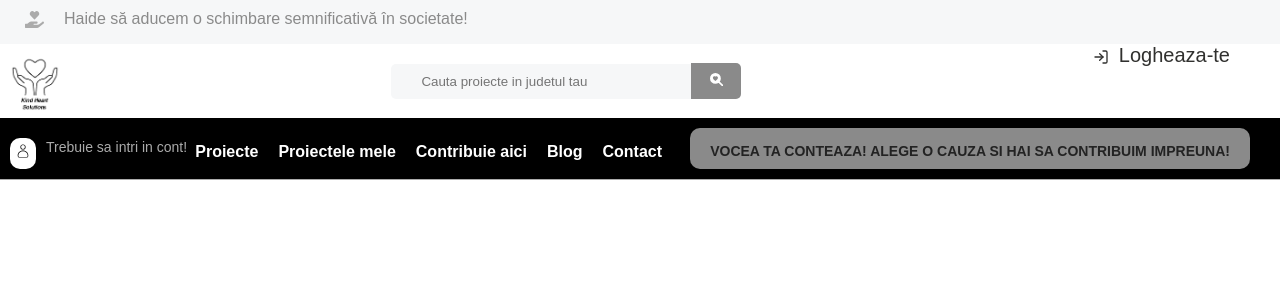
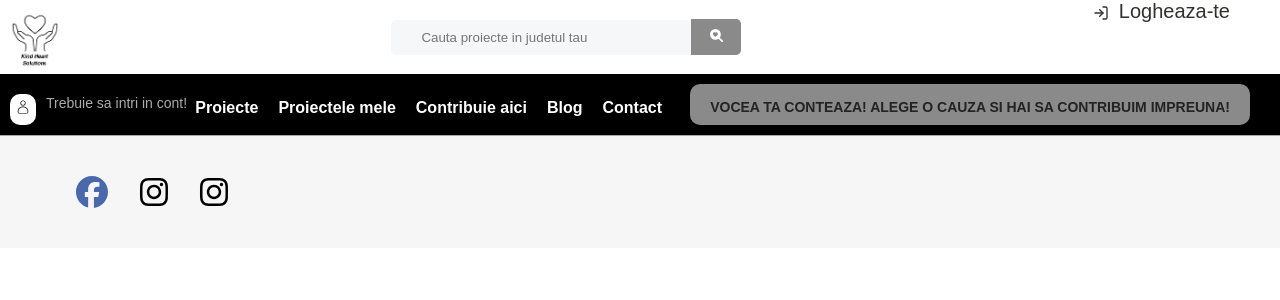
Before and after one commit to OanaSpatacean/KindHeart-Solutions, a React (Create React App) app in the folder kindheart-solutions/: page /contact in a window 1280 px wide. Shown: the top 300 px of the page. Built offline with nearby package versions, Linux system fonts and the light colour scheme; no server answers; the database is empty.

Commit message:
Am adaugat Contact

```diff
--- a/kindheart-solutions/package.json
+++ b/kindheart-solutions/package.json
@@ -3,6 +3,9 @@
   "version": "0.1.0",
   "private": true,
   "dependencies": {
+    "@fortawesome/fontawesome-svg-core": "^6.5.2",
+    "@fortawesome/free-brands-svg-icons": "^6.5.2",
+    "@fortawesome/react-fontawesome": "^0.2.1",
     "@testing-library/jest-dom": "^5.17.0",
     "@testing-library/react": "^13.4.0",
     "@testing-library/user-event": "^13.5.0",
--- a/kindheart-solutions/src/components/admin-pareri.js
+++ b/kindheart-solutions/src/components/admin-pareri.js
@@ -4,6 +4,9 @@ import './admin.css'
 import {doc, addDoc, collection, deleteDoc, getDocs, setDoc, updateDoc} from 'firebase/firestore'
 
 const AdminPareri = () => {
+
+
+
 }
 
 export default AdminPareri
--- /dev/null
+++ b/kindheart-solutions/src/components/contact.css
@@ -0,0 +1,28 @@
+*
+.social-container {
+    background: #eee;
+    padding: 25px 50px;
+  }
+
+  a.social {
+    margin: 0 1rem;
+    transition: transform 250ms;
+    display: inline-block;
+  }
+
+  a.social:hover {
+    transform: translateY(-2px);
+  }
+
+
+  a.facebook {
+    color: #4968ad;
+  }
+
+  a.instagram {
+    color: black;
+  }
+
+  a.instagram {
+    color: black;
+  }
--- /dev/null
+++ b/kindheart-solutions/src/components/contact.js
@@ -0,0 +1,43 @@
+import React, {useEffect} from 'react'
+import {db} from './firebase'
+import './contact.css'
+import {Link} from 'react-router-dom'
+import {getDocs, collection, where, query, addDoc} from 'firebase/firestore'
+import { useState } from 'react'
+import { BiSolidDonateHeart } from "react-icons/bi";
+import { useAuth } from './AuthContext';
+import { FontAwesomeIcon } from "@fortawesome/react-fontawesome";
+
+import {
+    faFacebook,
+    faInstagram
+  } from "@fortawesome/free-brands-svg-icons";
+
+
+const Contact = () => {
+    const { isAuthenticated, setAuthenticationStatus } = useAuth();
+
+    return (
+        <>
+        <div className='checkout_container'>
+            <div className='contant'>
+
+                <a href="https://www.facebook.com/learnbuildteach/"
+                    className="facebook social">
+                    <FontAwesomeIcon icon={faFacebook} size="2x" />
+                </a>
+                <a href="https://www.instagram.com/_gabriela.vieriu_/"
+                    className="instagram social">
+                <FontAwesomeIcon icon={faInstagram} size="2x" />
+                </a>
+                <a href="https://www.instagram.com/oana718/"
+                    className="instagram social">
+                <FontAwesomeIcon icon={faInstagram} size="2x" />
+                </a>
+            </div>
+        </div>
+        </>
+    )
+}
+
+export default Contact
--- a/kindheart-solutions/src/components/nav.js
+++ b/kindheart-solutions/src/components/nav.js
@@ -18,14 +18,7 @@ const Nav = ({search, setSearch, searchproduct}) =>
     return (
         <>
         <div className='header'>
-            <div className='top_header'>
-                <div className='icon'>
-                    <FaHandHoldingHeart />
-                </div>
-                <div className='Info'>
-                    <p>Haide să aducem o schimbare semnificativă în societate!</p>
-                </div>
-            </div>
+
             <div className='mid_header'>
           <div className='logo'>
             <img src='image/logo.jpg' alt='logo'></img>
--- a/kindheart-solutions/src/components/rout.js
+++ b/kindheart-solutions/src/components/rout.js
@@ -11,6 +11,7 @@ import Proiectelemele from './proiectelemele';
 import Proiecte from './proiecte';
 import Contribuieaici from './contribuieaici';
 import Plata from './plata';
+import Contact from './contact';
 
 
 const Rout = ({shop, Filter, allcatefilter, addtocart, cart, setCart}) => {
@@ -29,6 +30,8 @@ const Rout = ({shop, Filter, allcatefilter, addtocart, cart, setCart}) => {
           <Route path='proiecte' element={<Proiecte shop={shop} Filter={Filter} allcatefilter={allcatefilter} addtocart={addtocart}/>} />
           <Route path='/plata' element={<Plata />} />
           <Route path='/proiectelemele' element={<Proiectelemele  shop={shop}/>} />
+          <Route path='/contact' element={<Contact />} />
+
       </Routes>
     </EmailProvider>
     </>
```
Also changed, not shown: 1 other file (tests, documents, lock files or other folders).
